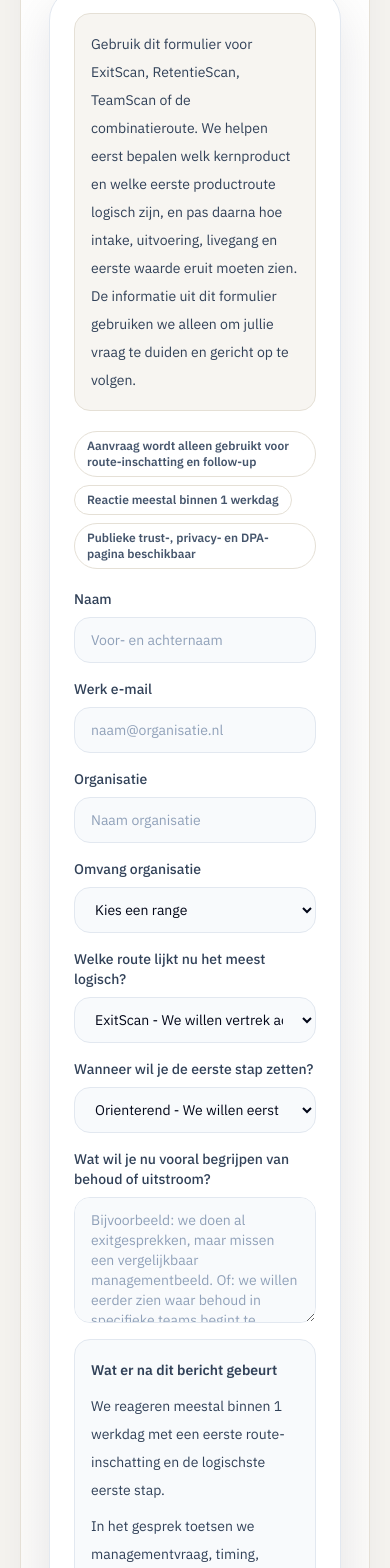
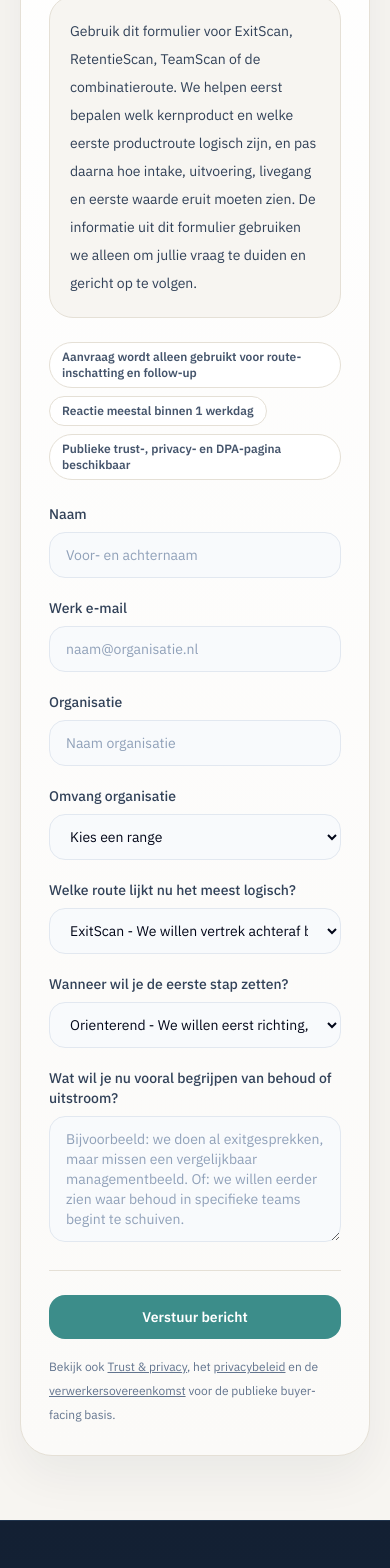
Before and after one commit to larshengel08-lang/VerisightSaaS, a Next.js app in the folder frontend/: page /vertrouwen in a window 390 px wide. Shown: the part 9429-10997 px from the top of the page. Built offline with nearby package versions, Linux system fonts and the light colour scheme.

Commit message:
fix: ship admin org controls and contact polish

```diff
--- a/frontend/app/api/organizations/[id]/route.ts
+++ b/frontend/app/api/organizations/[id]/route.ts
@@ -6,16 +6,18 @@ interface Context {
   params: Promise<{ id: string }>
 }
 
-export async function PATCH(request: Request, context: Context) {
-  const { id } = await context.params
+async function requireVerisightAdmin() {
   const supabase = await createClient()
+  const admin = createAdminClient()
 
   const {
     data: { user },
   } = await supabase.auth.getUser()
 
   if (!user) {
-    return NextResponse.json({ detail: 'Niet ingelogd.' }, { status: 401 })
+    return {
+      errorResponse: NextResponse.json({ detail: 'Niet ingelogd.' }, { status: 401 }),
+    }
   }
 
   const { data: profile } = await supabase
@@ -25,27 +27,31 @@ export async function PATCH(request: Request, context: Context) {
     .single()
 
   if (profile?.is_verisight_admin !== true) {
-    return NextResponse.json({ detail: 'Alleen Verisight-beheerders kunnen organisaties archiveren.' }, { status: 403 })
+    return {
+      errorResponse: NextResponse.json(
+        { detail: 'Alleen Verisight-beheerders kunnen organisaties beheren.' },
+        { status: 403 },
+      ),
+    }
   }
 
-  const { data: membership } = await supabase
-    .from('org_members')
-    .select('role')
-    .eq('org_id', id)
-    .eq('user_id', user.id)
-    .eq('role', 'owner')
-    .maybeSingle()
+  return { admin }
+}
 
-  if (!membership) {
-    return NextResponse.json({ detail: 'Je hebt geen eigenaarsrechten voor deze organisatie.' }, { status: 403 })
+export async function PATCH(request: Request, context: Context) {
+  const { id } = await context.params
+  const auth = await requireVerisightAdmin()
+  if ('errorResponse' in auth) {
+    return auth.errorResponse
   }
+  const admin = auth.admin
 
   const body = (await request.json().catch(() => ({}))) as { isActive?: boolean }
   if (typeof body.isActive !== 'boolean') {
     return NextResponse.json({ detail: 'isActive moet true of false zijn.' }, { status: 400 })
   }
 
-  const { data: org } = await supabase
+  const { data: org } = await admin
     .from('organizations')
     .select('id, name')
     .eq('id', id)
@@ -55,7 +61,7 @@ export async function PATCH(request: Request, context: Context) {
     return NextResponse.json({ detail: 'Organisatie niet gevonden.' }, { status: 404 })
   }
 
-  const { error } = await supabase
+  const { error } = await admin
     .from('organizations')
     .update({ is_active: body.isActive })
     .eq('id', id)
@@ -73,40 +79,13 @@ export async function PATCH(request: Request, context: Context) {
 
 export async function DELETE(_request: Request, context: Context) {
   const { id } = await context.params
-  const supabase = await createClient()
-  const admin = createAdminClient()
+  const auth = await requireVerisightAdmin()
+  if ('errorResponse' in auth) {
+    return auth.errorResponse
+  }
+  const admin = auth.admin
 
-  const {
-    data: { user },
-  } = await supabase.auth.getUser()
-
-  if (!user) {
-    return NextResponse.json({ detail: 'Niet ingelogd.' }, { status: 401 })
-  }
-
-  const { data: profile } = await supabase
-    .from('profiles')
-    .select('is_verisight_admin')
-    .eq('id', user.id)
-    .single()
-
-  if (profile?.is_verisight_admin !== true) {
-    return NextResponse.json({ detail: 'Alleen Verisight-beheerders kunnen organisaties verwijderen.' }, { status: 403 })
-  }
-
-  const { data: membership } = await supabase
-    .from('org_members')
-    .select('role')
-    .eq('org_id', id)
-    .eq('user_id', user.id)
-    .eq('role', 'owner')
-    .maybeSingle()
-
-  if (!membership) {
-    return NextResponse.json({ detail: 'Je hebt geen eigenaarsrechten voor deze organisatie.' }, { status: 403 })
-  }
-
-  const { data: org } = await supabase
+  const { data: org } = await admin
     .from('organizations')
     .select('id, name')
     .eq('id', id)
--- a/frontend/app/layout.tsx
+++ b/frontend/app/layout.tsx
@@ -11,7 +11,7 @@ const ibmPlexSans = IBM_Plex_Sans({
 
 export const metadata: Metadata = {
   title: {
-    default: 'Verisight | ExitScan en RetentieScan voor HR-teams',
+    default: 'Verisight',
     template: '%s | Verisight',
   },
   description:
@@ -22,7 +22,7 @@ export const metadata: Metadata = {
     locale: 'nl_NL',
     url: 'https://www.verisight.nl',
     siteName: 'Verisight',
-    title: 'Verisight | ExitScan en RetentieScan voor HR-teams',
+    title: 'Verisight',
     description:
       'Begrijp waarom medewerkers vertrekken en zie eerder waar behoud onder druk staat. Verisight levert ExitScan en RetentieScan in een begeleide productvorm.',
     images: [
@@ -36,7 +36,7 @@ export const metadata: Metadata = {
   },
   twitter: {
     card: 'summary_large_image',
-    title: 'Verisight | ExitScan en RetentieScan voor HR-teams',
+    title: 'Verisight',
     description:
       'Begrijp waarom medewerkers vertrekken en zie eerder waar behoud onder druk staat. Verisight levert ExitScan en RetentieScan in een begeleide productvorm.',
     images: ['/opengraph-image'],
--- a/frontend/components/marketing/contact-form.tsx
+++ b/frontend/components/marketing/contact-form.tsx
@@ -172,7 +172,7 @@ export function ContactForm({
   }
 
   const shellClass = isLight
-    ? 'rounded-[2rem] border border-slate-200 bg-white p-6 shadow-[0_18px_50px_rgba(15,23,42,0.10)]'
+    ? 'w-full'
     : 'rounded-[2rem] border border-white/10 bg-white/5 p-6 shadow-[0_18px_50px_rgba(15,23,42,0.22)]'
 
   const labelClass = isLight ? 'text-slate-700' : 'text-slate-200'
@@ -195,14 +195,18 @@ export function ContactForm({
 
   return (
     <form onSubmit={handleSubmit} className={shellClass}>
-      <div className={`mb-5 rounded-2xl border px-4 py-4 text-sm leading-7 ${isLight ? 'border-[#E5E0D6] bg-[#F7F5F1] text-slate-700' : 'border-white/10 bg-white/5 text-slate-200'}`}>
+      <div
+        className={`mb-6 rounded-[1.5rem] border px-5 py-5 text-sm leading-7 ${
+          isLight ? 'border-[#E5E0D6] bg-[#F7F5F1] text-slate-700' : 'border-white/10 bg-white/5 text-slate-200'
+        }`}
+      >
         Gebruik dit formulier voor ExitScan, RetentieScan, TeamScan of de combinatieroute. We helpen eerst bepalen welk
         kernproduct en welke eerste productroute logisch zijn, en pas daarna hoe intake, uitvoering, livegang en
         eerste waarde eruit moeten zien. De informatie uit dit formulier gebruiken we alleen om jullie vraag te duiden
         en gericht op te volgen.
       </div>
 
-      <div className="mb-5 flex flex-wrap gap-2">
+      <div className="mb-6 flex flex-wrap gap-2">
         {contactTrustSignals.map((signal) => (
           <span
             key={signal}
@@ -213,7 +217,7 @@ export function ContactForm({
         ))}
       </div>
 
-      <div className="grid gap-4 sm:grid-cols-2">
+      <div className="grid gap-5 sm:grid-cols-2">
         <div>
           <label htmlFor="name" className={`mb-2 block text-sm font-medium ${labelClass}`}>
             Naam
@@ -319,7 +323,7 @@ export function ContactForm({
         </div>
       </div>
 
-      <div className="mt-4">
+      <div className="mt-5">
         <label htmlFor="currentQuestion" className={`mb-2 block text-sm font-medium ${labelClass}`}>
           Wat wil je nu vooral begrijpen van behoud of uitstroom?
         </label>
@@ -332,18 +336,6 @@ export function ContactForm({
           className={`block min-w-0 w-full rounded-2xl border px-4 py-3 text-sm outline-none transition focus:ring-2 ${inputClass}`}
           placeholder="Bijvoorbeeld: we doen al exitgesprekken, maar missen een vergelijkbaar managementbeeld. Of: we willen eerder zien waar behoud in specifieke teams begint te schuiven."
         />
-      </div>
-
-      <div
-        className={`mt-4 rounded-2xl border px-4 py-4 text-sm leading-7 ${isLight ? 'border-slate-200 bg-slate-50 text-slate-700' : 'border-white/10 bg-white/5 text-slate-200'}`}
-      >
-        <p className="font-semibold">Wat er na dit bericht gebeurt</p>
-        <div className="mt-2 space-y-2">
-          <p>We reageren meestal binnen 1 werkdag met een eerste route-inschatting en de logischste eerste stap.</p>
-          <p>In het gesprek toetsen we managementvraag, timing, databasis en of een baseline of vervolgvorm nu past.</p>
-          <p>Een vervolgvorm, combinatieroute of live route wordt pas concreet zodra de eerste route en eerste managementwaarde logisch zijn.</p>
-          <p>We plannen in deze stap nog geen live inrichting, geen losse tooltoegang en geen definitieve offerte zonder intake.</p>
-        </div>
       </div>
 
       <div className="hidden" aria-hidden="true">
@@ -359,7 +351,7 @@ export function ContactForm({
       </div>
 
       {successState ? (
-        <div className={`mt-4 rounded-2xl border px-4 py-4 text-sm ${successClass}`}>
+        <div className={`mt-5 rounded-[1.5rem] border px-5 py-5 text-sm ${successClass}`}>
           <p className="font-semibold">Aanvraag ontvangen.</p>
           <div className="mt-2 space-y-2 leading-7">
             <p>
@@ -380,22 +372,18 @@ export function ContactForm({
       ) : null}
 
       {warningMessage ? (
-        <div className={`mt-4 rounded-2xl border px-4 py-3 text-sm ${warningClass}`}>{warningMessage}</div>
+        <div className={`mt-5 rounded-[1.5rem] border px-5 py-4 text-sm ${warningClass}`}>{warningMessage}</div>
       ) : null}
 
       {errorMessage ? (
-        <div className={`mt-4 rounded-2xl border px-4 py-3 text-sm ${errorClass}`}>{errorMessage}</div>
+        <div className={`mt-5 rounded-[1.5rem] border px-5 py-4 text-sm ${errorClass}`}>{errorMessage}</div>
       ) : null}
 
-      <div className="mt-6 flex flex-col gap-3 sm:flex-row sm:items-center sm:justify-between">
-        <p className={`text-sm leading-6 ${helperClass}`}>
-          Verkennend gesprek van 20 minuten. Eerst managementvraag en productroute, daarna intake, eerste traject,
-          aanpak en prijs. Reactie meestal binnen 1 werkdag.
-        </p>
+      <div className="mt-7 flex flex-col gap-4 border-t border-[var(--border)] pt-6 sm:flex-row sm:items-center sm:justify-end">
         <button
           type="submit"
           disabled={loading}
-          className={`inline-flex items-center justify-center rounded-2xl px-6 py-3 text-sm font-semibold text-white transition disabled:cursor-not-allowed disabled:opacity-60 ${buttonClass}`}
+          className={`inline-flex min-w-[14rem] items-center justify-center rounded-2xl px-6 py-3 text-sm font-semibold text-white transition disabled:cursor-not-allowed disabled:opacity-60 ${buttonClass}`}
         >
           {loading ? 'Verstuur bericht...' : 'Verstuur bericht'}
         </button>
--- a/frontend/components/marketing/legal-page-shell.tsx
+++ b/frontend/components/marketing/legal-page-shell.tsx
@@ -26,7 +26,7 @@ export function LegalPageShell({
               Home
             </Link>
             <Link href="/login" className="transition-colors hover:text-slate-950">
-              Voor klanten: inloggen
+              Inloggen
             </Link>
           </div>
         </div>
--- a/frontend/components/marketing/marketing-inline-contact-panel.tsx
+++ b/frontend/components/marketing/marketing-inline-contact-panel.tsx
@@ -35,11 +35,11 @@ export function MarketingInlineContactPanel({
           Eerste route-inschatting
         </div>
       </div>
-      <p className="max-w-3xl text-[1.02rem] leading-8 text-[var(--text)]">{body}</p>
-      <div className="mt-6">
+      <p className="text-[1.02rem] leading-8 text-[var(--text)]">{body}</p>
+      <div className="mt-8">
         <Suspense
           fallback={
-            <div className="rounded-[1.6rem] border border-[var(--border)] bg-[var(--surface)] p-6 text-sm leading-7 text-[var(--text)] shadow-[var(--marketing-shadow-soft)]">
+            <div className="rounded-[1.6rem] border border-[var(--border)] bg-[var(--surface)] p-6 text-sm leading-7 text-[var(--text)]">
               Het kennismakingsformulier wordt geladen.
             </div>
           }
--- a/frontend/components/marketing/site-content.ts
+++ b/frontend/components/marketing/site-content.ts
@@ -34,7 +34,7 @@ export const marketingLegalLinks = [
   { href: '/privacy', label: 'Privacybeleid' },
   { href: '/voorwaarden', label: 'Algemene voorwaarden' },
   { href: '/dpa', label: 'Verwerkersovereenkomst' },
-  { href: '/login', label: 'Voor klanten: inloggen' },
+  { href: '/login', label: 'Inloggen' },
 ] as const
 
 export const homepageProductRoutes = [
```
